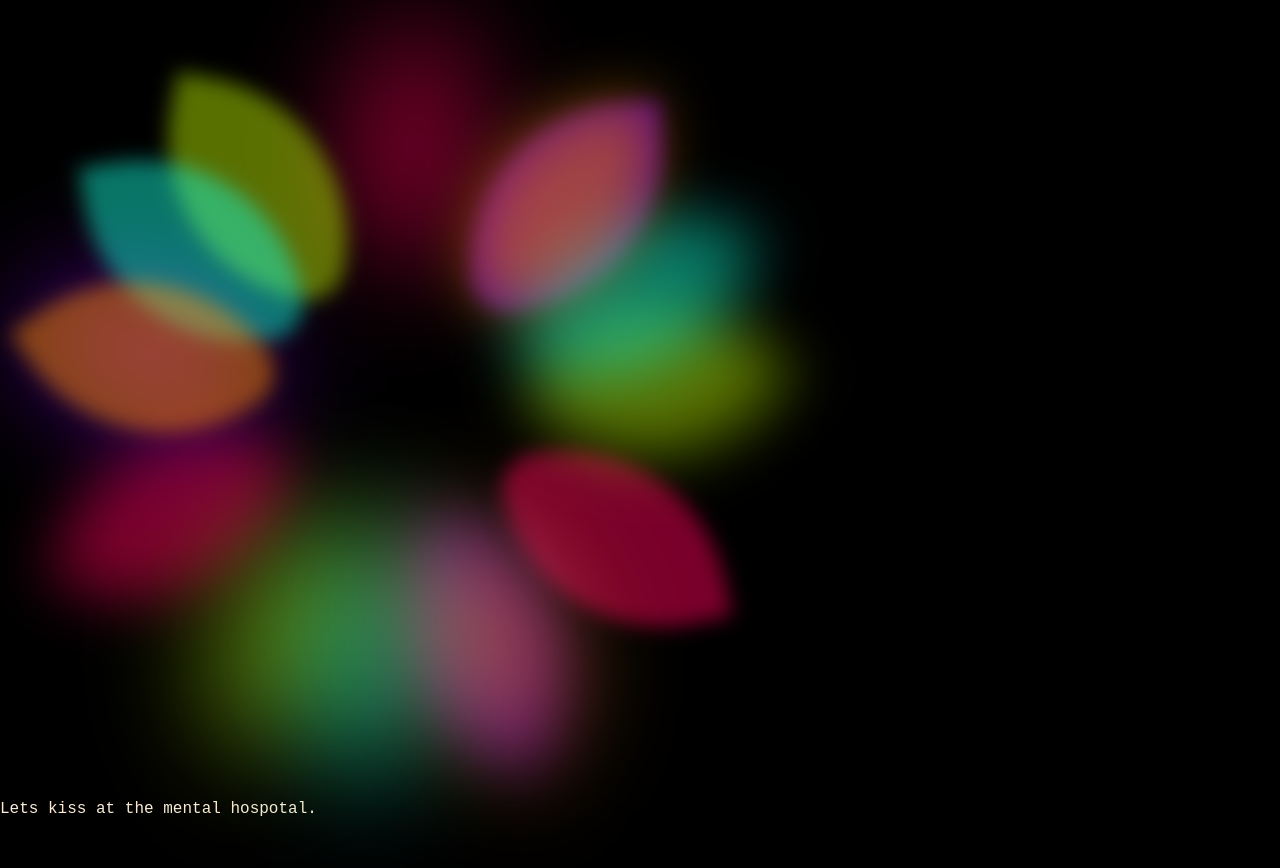
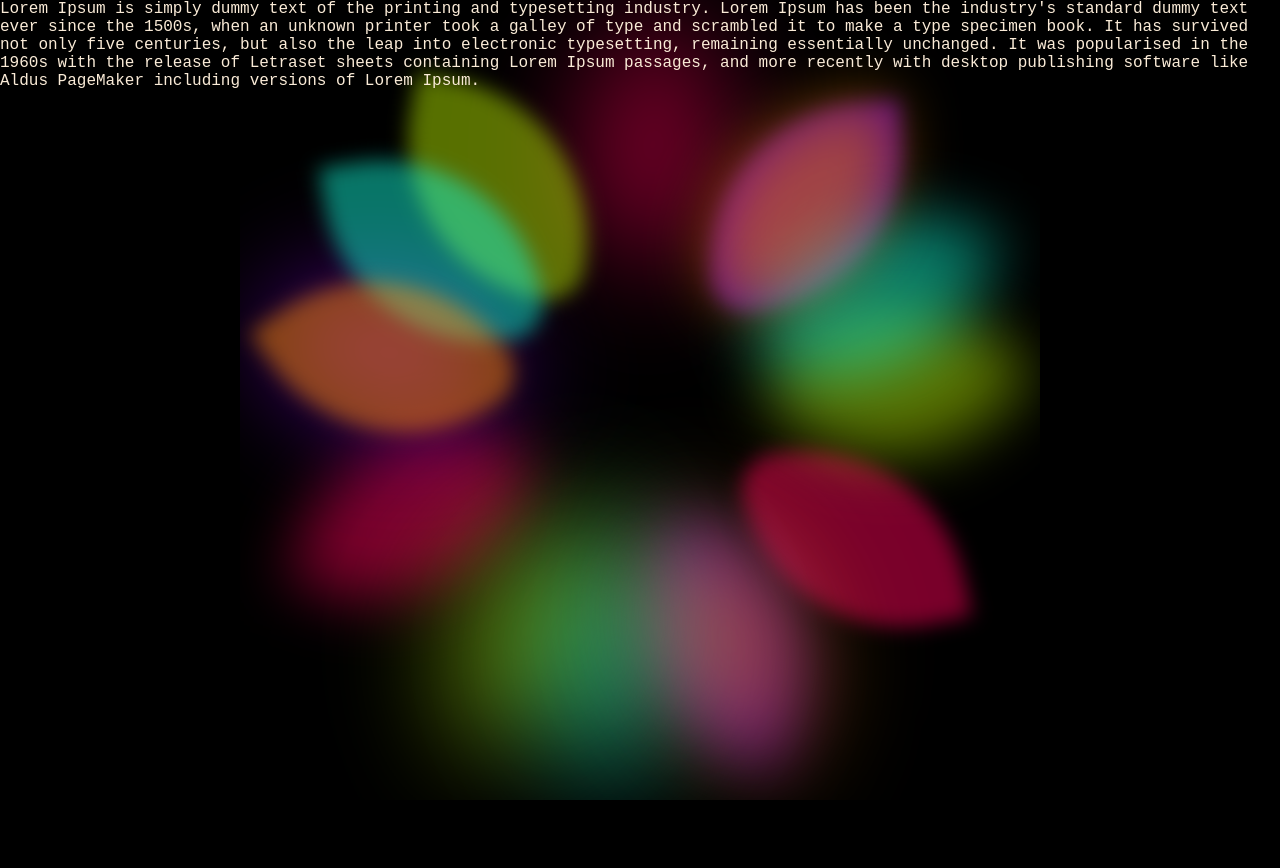
Before and after one commit to DaBigBlob/cool-svelte-stuff, a SvelteKit app: page / in a window 1280 px wide. Shown: the top 868 px of the page. After the commit the page ends 800 px from the top, so only its background shows below. Built offline with nearby package versions, Linux system fonts and the light colour scheme.

Commit message:
layout + blur flower perfection

```diff
--- a/src/routes/+layout.svelte
+++ b/src/routes/+layout.svelte
@@ -3,9 +3,30 @@
     import Blurflower from './Blurflower.svelte';
 </script>
 
-<div><Blurflower size='min(100vw, 100vh)' speed={0.8}/></div>
+<div class="bff"><Blurflower size='min(100vw, 100vh)' speed={0.8}/></div>
 
 <slot/>
 
 <style>
+    * {
+        margin: 0%;
+        border: 0%;
+        padding: 0%;
+
+        z-index: -1;
+
+        overflow-y: hidden;
+        overflow-x: hidden;
+    }
+
+    .bff {
+        --this-size: min(100vw, 100vh);
+        height: var(--this-size);
+        width: var(--this-size);
+
+        position: absolute;
+        left: calc(50vw - var(--this-size)/2);
+        top: calc(50vh - var(--this-size)/2);
+
+    }
 </style>
--- a/src/routes/+page.svelte
+++ b/src/routes/+page.svelte
@@ -2,7 +2,15 @@
     import Blurflower from './Blurflower.svelte';
 </script>
 
-<p>Lets kiss at the mental hospotal.</p>
+<p>
+    Lorem Ipsum is simply dummy text of the printing and typesetting industry.
+    Lorem Ipsum has been the industry's standard dummy text ever since the 1500s,
+    when an unknown printer took a galley of type and scrambled it to make a type specimen book.
+    It has survived not only five centuries, but also the leap into electronic typesetting,
+    remaining essentially unchanged. It was popularised in the 1960s with the release of
+    Letraset sheets containing Lorem Ipsum passages, and more recently with desktop publishing
+    software like Aldus PageMaker including versions of Lorem Ipsum.
+</p>
 <!-- <Blurflower/> -->
 
 <style>
--- a/src/routes/Blurflower.svelte
+++ b/src/routes/Blurflower.svelte
@@ -42,14 +42,14 @@
         margin: 0%;
         border: 0%;
         padding: 0%;
+
+        z-index: inherit;
     }
 
     /* animation container */
     .ani_cont {
         height: var(--size);
         width: var(--size);
-        z-index: -1;
-        overflow-y: hidden;
     }
 
     /* petals */
```
